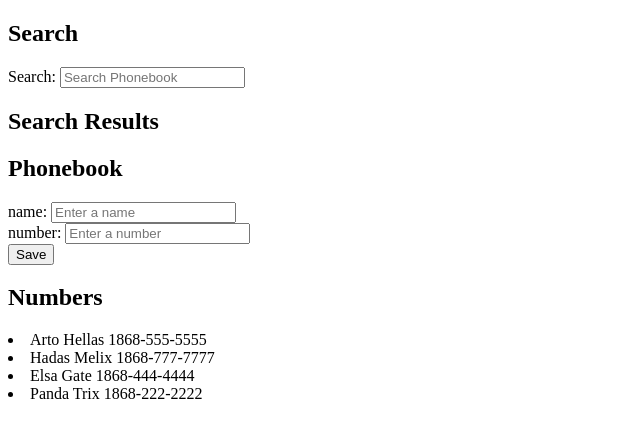
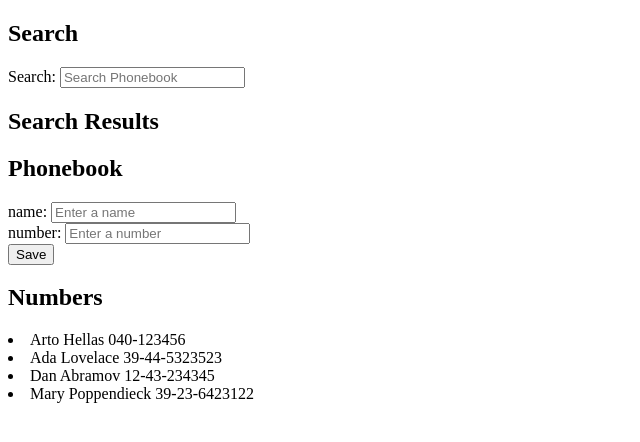
Before and after one commit to YehuCarrington/FullStack_part2, a React (Vite) app in the folder part2/: page / in a window 1280 px wide. Shown: the top 442 px of the page, without its empty margins (0-640 px from the left). Built offline with nearby package versions, Linux system fonts and the light colour scheme; data requests are answered from the project's data file.

Commit message:
Submission for part 2 exercise 2.11

```diff
--- /dev/null
+++ b/part2/db.json
@@ -0,0 +1,24 @@
+{
+    "persons":[
+      {
+        "name": "Arto Hellas",
+        "number": "040-123456",
+        "id": 1
+      },
+      {
+        "name": "Ada Lovelace",
+        "number": "39-44-5323523",
+        "id": 2
+      },
+      {
+        "name": "Dan Abramov",
+        "number": "12-43-234345",
+        "id": 3
+      },
+      {
+        "name": "Mary Poppendieck",
+        "number": "39-23-6423122",
+        "id": 4
+      }
+    ]
+  }
--- a/part2/package.json
+++ b/part2/package.json
@@ -7,9 +7,11 @@
     "dev": "vite",
     "build": "vite build",
     "lint": "eslint . --ext js,jsx --report-unused-disable-directives --max-warnings 0",
-    "preview": "vite preview"
+    "preview": "vite preview",
+    "server": "json-server -p3001 --watch db.json"
   },
   "dependencies": {
+    "axios": "^1.7.2",
     "react": "^18.2.0",
     "react-dom": "^18.2.0"
   },
@@ -21,6 +23,7 @@
     "eslint-plugin-react": "^7.34.1",
     "eslint-plugin-react-hooks": "^4.6.0",
     "eslint-plugin-react-refresh": "^0.4.6",
+    "json-server": "^1.0.0-beta.1",
     "vite": "^5.2.0"
   }
 }
--- a/part2/src/App.jsx
+++ b/part2/src/App.jsx
@@ -1,16 +1,23 @@
-import { useState } from 'react'
+import { useState, useEffect } from 'react'
+import axios from 'axios'
 import DisplayPhonebook from './components/DisplayPhonebook'
 import PhonebookForm from './components/PhonebookForm'
 import SearchForm from './components/SearchForm'
 import DisplaySeatchResult from './components/DisplaySearchResult'
 
 const App = () => {
-  const [persons, setPersons] = useState([
-    { name: 'Arto Hellas', number: '1868-555-5555', id: 1 },
-    { name: 'Hadas Melix', number: '1868-777-7777', id: 2 },
-    { name: 'Elsa Gate', number: '1868-444-4444', id: 3 },
-    { name: 'Panda Trix', number: '1868-222-2222', id: 4 }
-  ])
+
+  useEffect(() => {
+    console.log('effect')
+    axios
+      .get('http://localhost:3001/persons')
+      .then(response => {
+        console.log('promise fulfilled', response.data)
+        setPersons(response.data)
+      })
+  }, [])
+
+  const [persons, setPersons] = useState([])
   const [newName, setNewName] = useState('')
   const [newNumber, setNewNumber] = useState('')
   const [searchValue, setSearchValue] = useState('')
```
Also changed, not shown: 1 other file (tests, documents, lock files or other folders).
